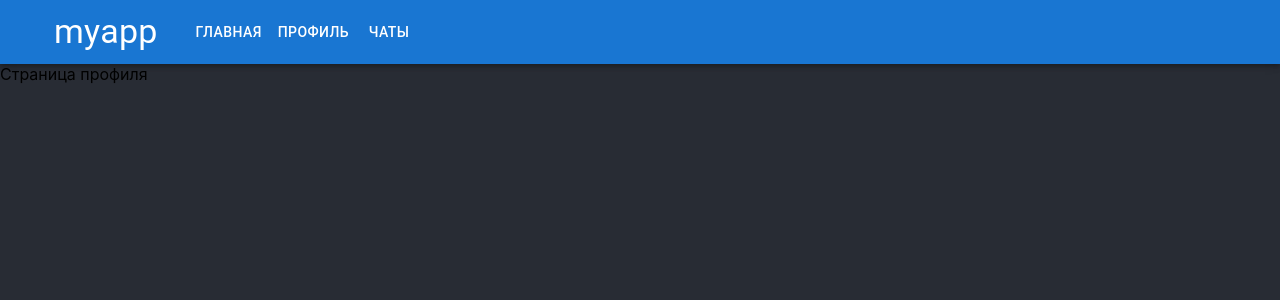
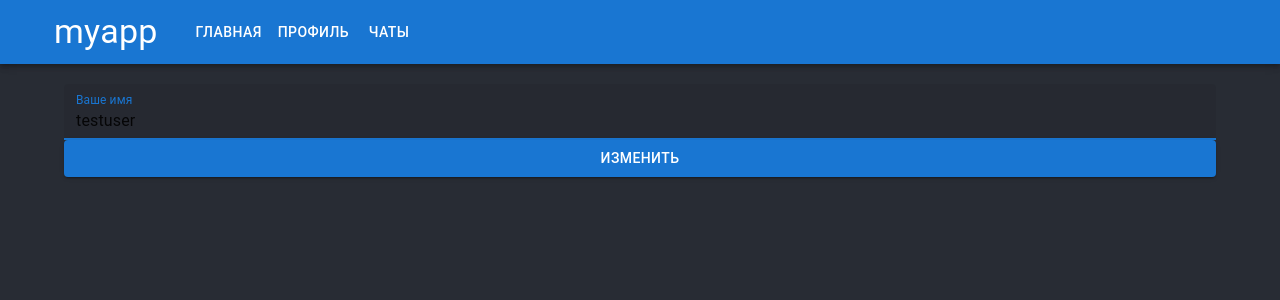
Before and after one commit to vKayroNv/ReactJS, a React (Create React App) app in the folder myapp/: page /profile in a window 1280 px wide. Shown: the top 300 px of the page. Built offline with nearby package versions, Linux system fonts and the light colour scheme.

Commit message:
Добавлена возможность изменения имени на странице профиля

```diff
--- a/myapp/src/App.js
+++ b/myapp/src/App.js
@@ -5,16 +5,24 @@ import Profile from './components/Profile';
 import Chats from './components/Chats';
 import Home from './components/Home';
 import Header from './components/Header';
+import { useState } from 'react';
 
 
 function App() {
+
+  const [username, setUsername] = useState('testuser');
+
+  const changeUsername = input => {
+    setUsername(input);
+  }
+
   return (
     <>
       <BrowserRouter>
         <Header/>
         <Routes>
           <Route path="/" element={<Home />}/>
-          <Route path="/profile" element={<Profile />}/>
+          <Route path="/profile" element={<Profile username={username} onChangeUsername={changeUsername} />}/>
           <Route path="/chats" element={<Chats />}/>
         </Routes>
       </BrowserRouter>
--- a/myapp/src/components/Profile.js
+++ b/myapp/src/components/Profile.js
@@ -1,7 +1,24 @@
-export default function Profile(){
+import {useState} from 'react';
+import { Button, TextField, Container } from '@mui/material';
+
+export default function Profile(props){
+
+  const [username, setUsername] = useState(props.username);
+
+  const changeUsername = input => {
+    setUsername(input);
+  }
+
   return(
-    <div>
-      Страница профиля
-    </div>
+    <>
+      <br/>
+      <Container>
+        <TextField autoFocus fullWidth label="Ваше имя" variant="filled" value={username} onChange={event => changeUsername(event.target.value)}/>
+        <Button fullWidth variant="contained" onClick={() => {
+          props.onChangeUsername(username);
+          alert('Имя изменено');
+        }}>Изменить</Button>
+      </Container>
+    </>
   );
 }
```
